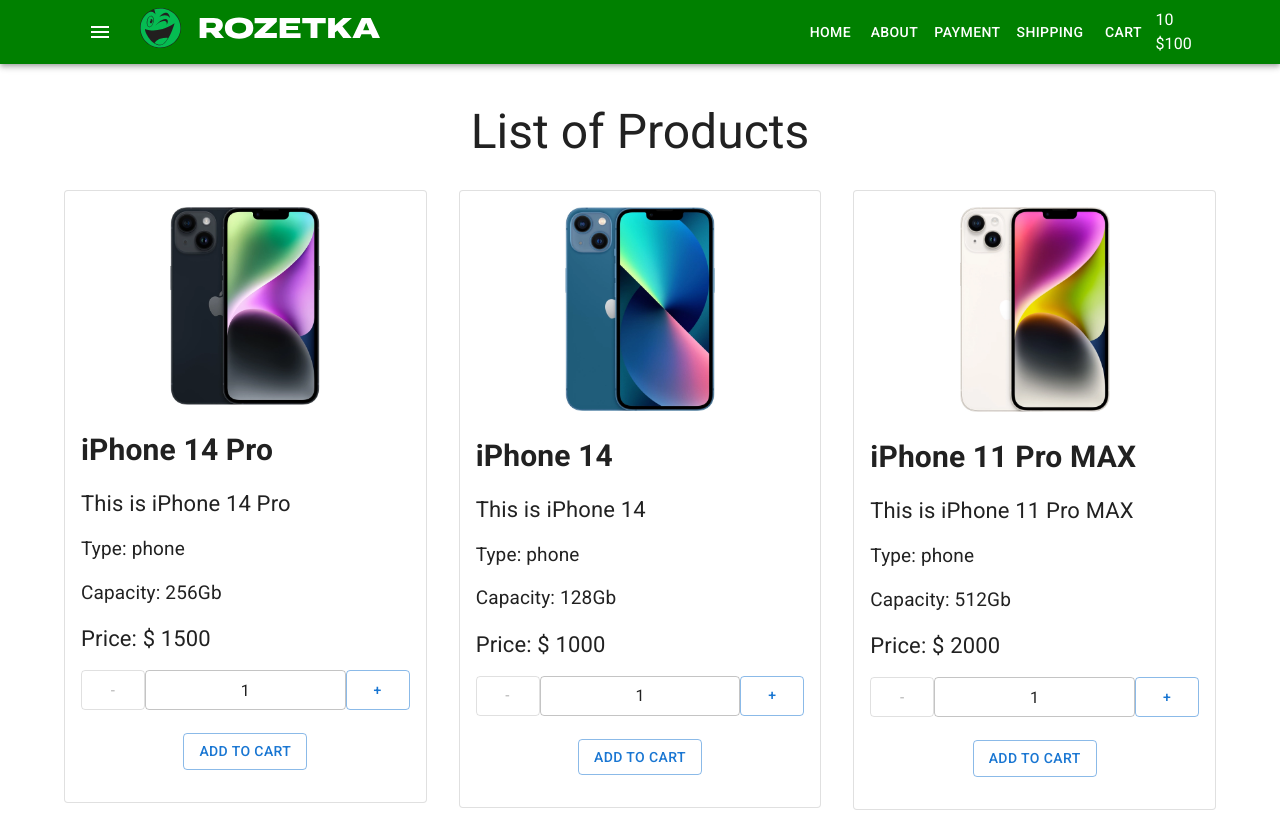
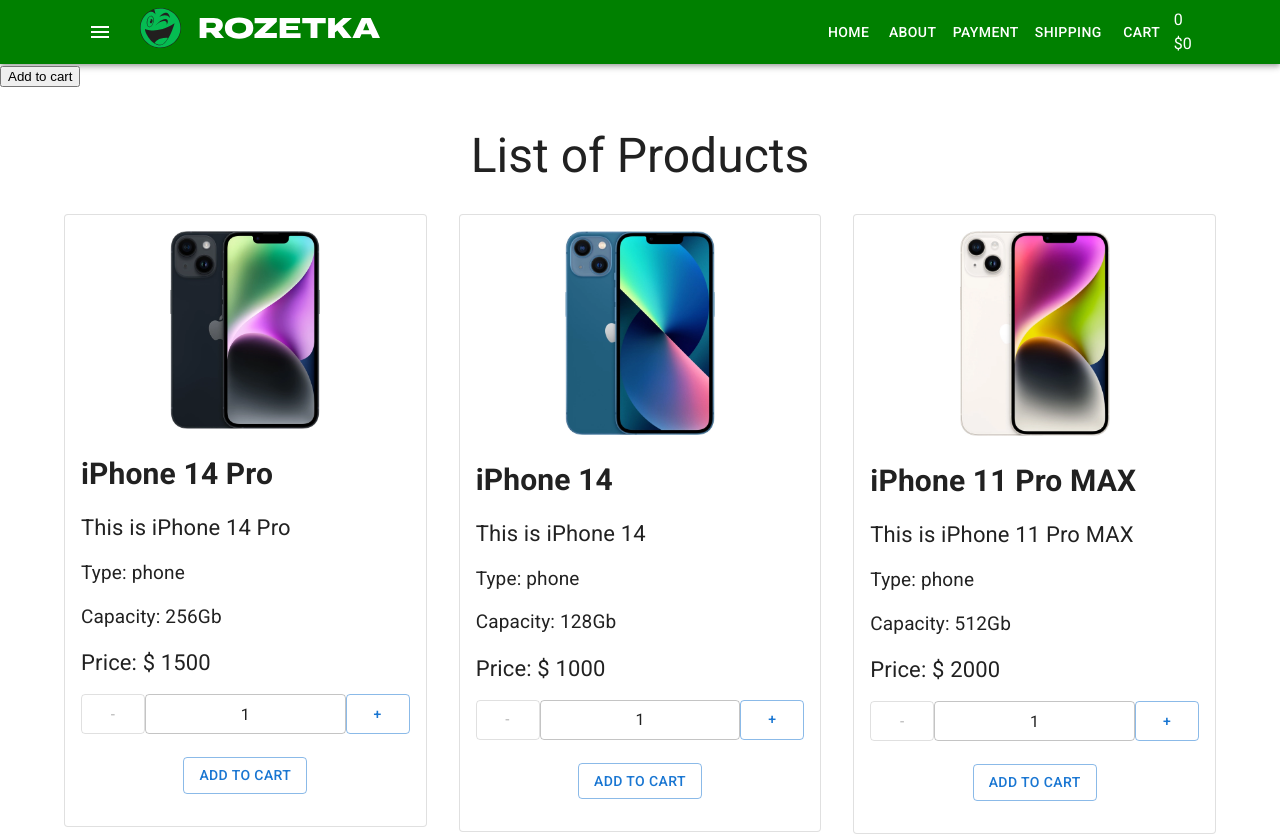
Before and after one commit to viktoriia-7/react-28-02, a React (Create React App) app: page / in a window 1280 px wide. Shown: the top 836 px of the page. Built offline with nearby package versions, Linux system fonts and the light colour scheme.

Commit message:
created and tested the function addProductToCart

```diff
--- a/src/Container/App/App.tsx
+++ b/src/Container/App/App.tsx
@@ -10,13 +10,23 @@
 }
 const App = () => {
     const [cartData, setCartData] = useState<CartData>({
-        totalCount: 10,
-        totalPrice: 100,
+        totalCount: 0,
+        totalPrice: 0,
     })
+
+    const addProductToCart = (count: number, price: number) => {
+        setCartData((prevState) => ({
+            totalCount: prevState.totalCount + count,
+            totalPrice: prevState.totalPrice + count * price,
+        }))
+    }
     return (
         <StyledEngineProvider injectFirst>
             <CssBaseline />
             <Header cartData={cartData} />
+            <button onClick={() => addProductToCart(5, 500)}>
+                Add to cart
+            </button>
             <Main />
         </StyledEngineProvider>
     )
```
